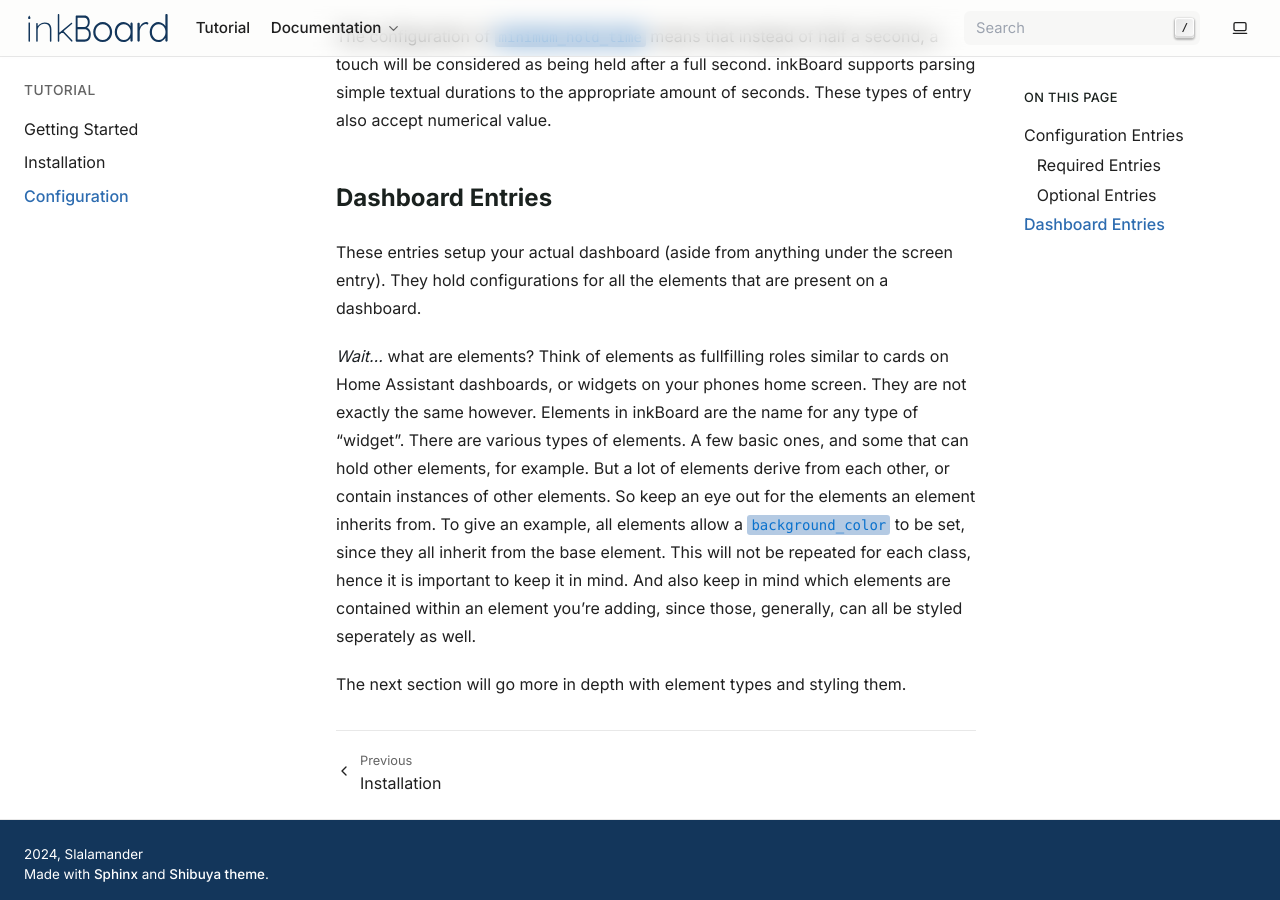
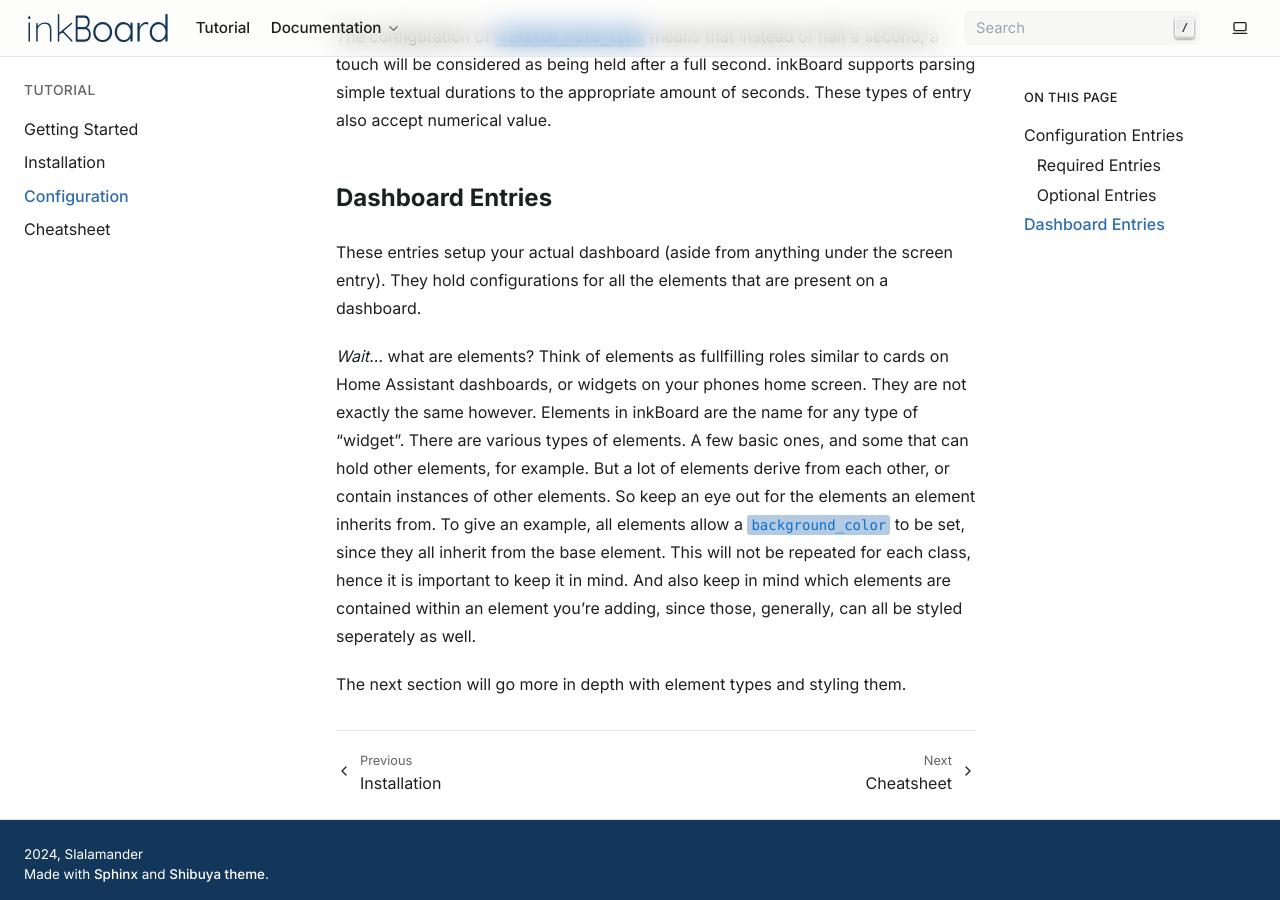
Before and after one commit to Slalamander/inkBoard-docs, a Sphinx documentation site: the page built from docs/source/tutorial/configuration.rst, in a window 1280 px wide and 900 px high, scrolled down 2313 px. Built offline with Sphinx 7.4.7, drawn with Linux system fonts in a browser that asks for light colours.

Commit message:
add cheatsheet to tutorial

```diff
--- a/docs/source/index.rst
+++ b/docs/source/index.rst
@@ -73,6 +73,8 @@ documentation for details.
     tutorial/installation
     tutorial/configuration
 
+    tutorial/cheatsheet
+
 .. toctree::
    :maxdepth: 2
    :caption: Contents:
--- /dev/null
+++ b/docs/source/tutorial/cheatsheet.rst
@@ -0,0 +1,5 @@
+
+Cheatsheet
+==========
+
+In case you did not go through the full tutorial, or came back here for reference, this cheatsheet should quickly explain some important core concepts.
```
